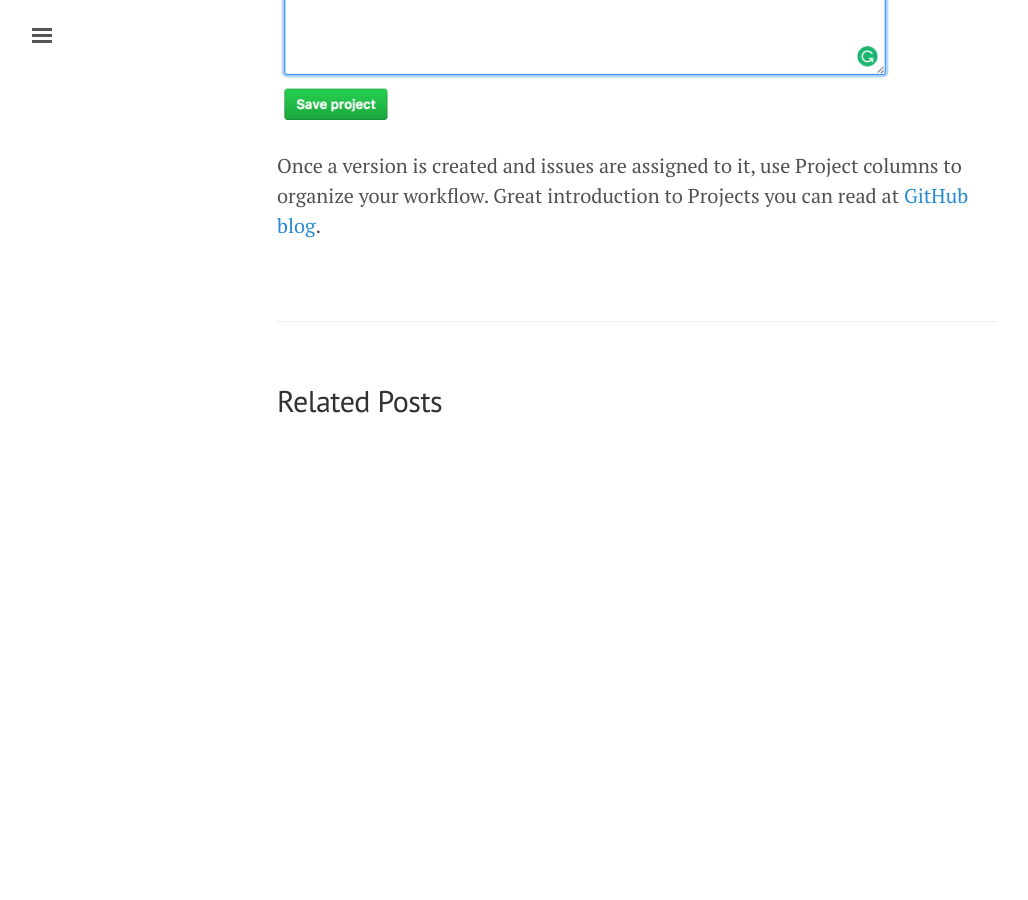
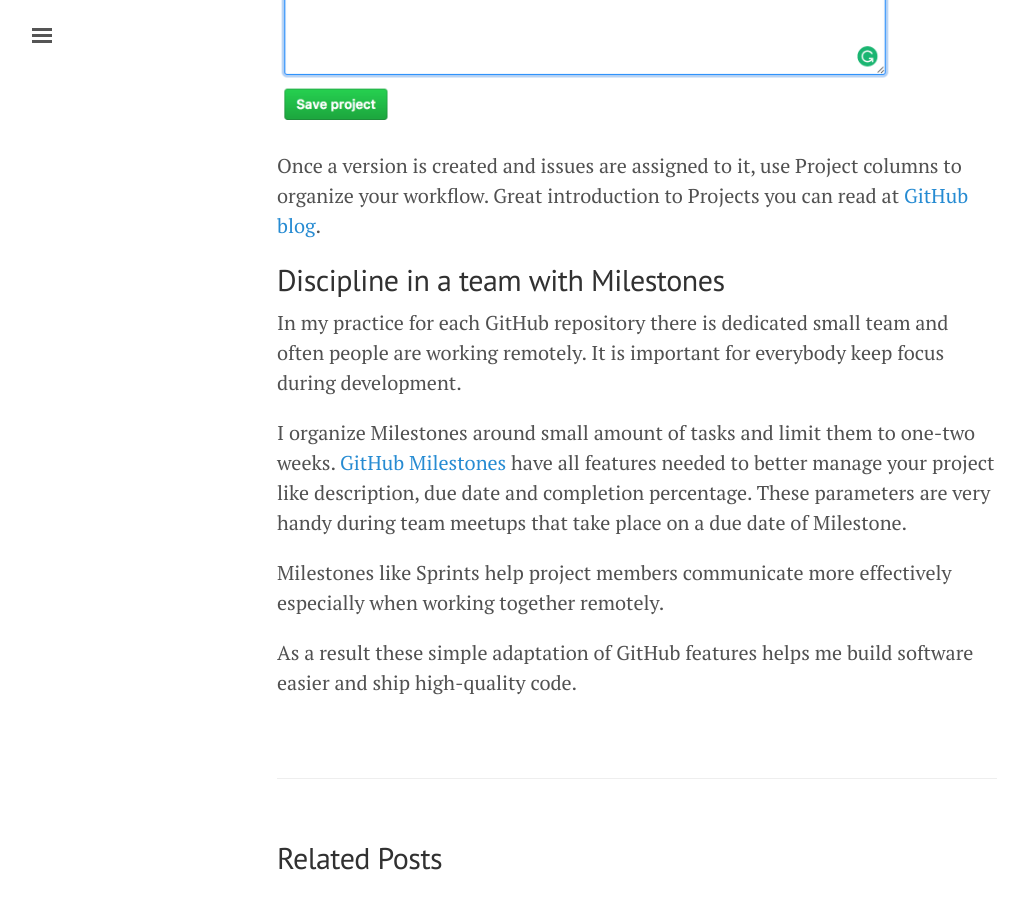
Before and after one commit to yuriisekretar/yuriisekretar.github.io, a Jekyll site: the page built from _posts/2017-06-19-How-I-manage-projects-on-GitHub.md, in a window 1280 px wide and 900 px high, scrolled down 1852 px. Shown: the whole window, without its empty margins (3-1031 px from the left). Built offline with Jekyll 4.4.1, drawn with Linux system fonts in a browser that asks for light colours; our own code applies the rules of GitHub Pages for plain Markdown files; before the commit the page ends 2331 px from its top, so only the background shows below that.

Commit message:
Update: Project management with GitHub

```diff
--- a/_posts/2017-06-19-How-I-manage-projects-on-GitHub.md
+++ b/_posts/2017-06-19-How-I-manage-projects-on-GitHub.md
@@ -26,3 +26,13 @@ To create a version I simply add new Project with a name corresponding to the ve
 ![github-project](/public/posts/github-project.png)
 
 Once a version is created and issues are assigned to it, use Project columns to organize your workflow. Great introduction to Projects you can read at [GitHub blog](https://github.com/blog/2256-a-whole-new-github-universe-announcing-new-tools-forums-and-features).
+
+## Discipline in a team with Milestones
+
+In my practice for each GitHub repository there is dedicated small team and often people are working remotely. It is important for everybody keep focus during development.
+
+I organize Milestones around small amount of tasks and limit them to one-two weeks. [GitHub Milestones](https://help.github.com/articles/about-milestones/) have all features needed to better manage your project like description, due date and completion percentage. These parameters are very handy during team meetups that take place on a due date of Milestone.
+
+Milestones like Sprints help project members communicate more effectively especially when working together remotely.
+
+As a result these simple adaptation of GitHub features helps me build software easier and ship high-quality code.
```
